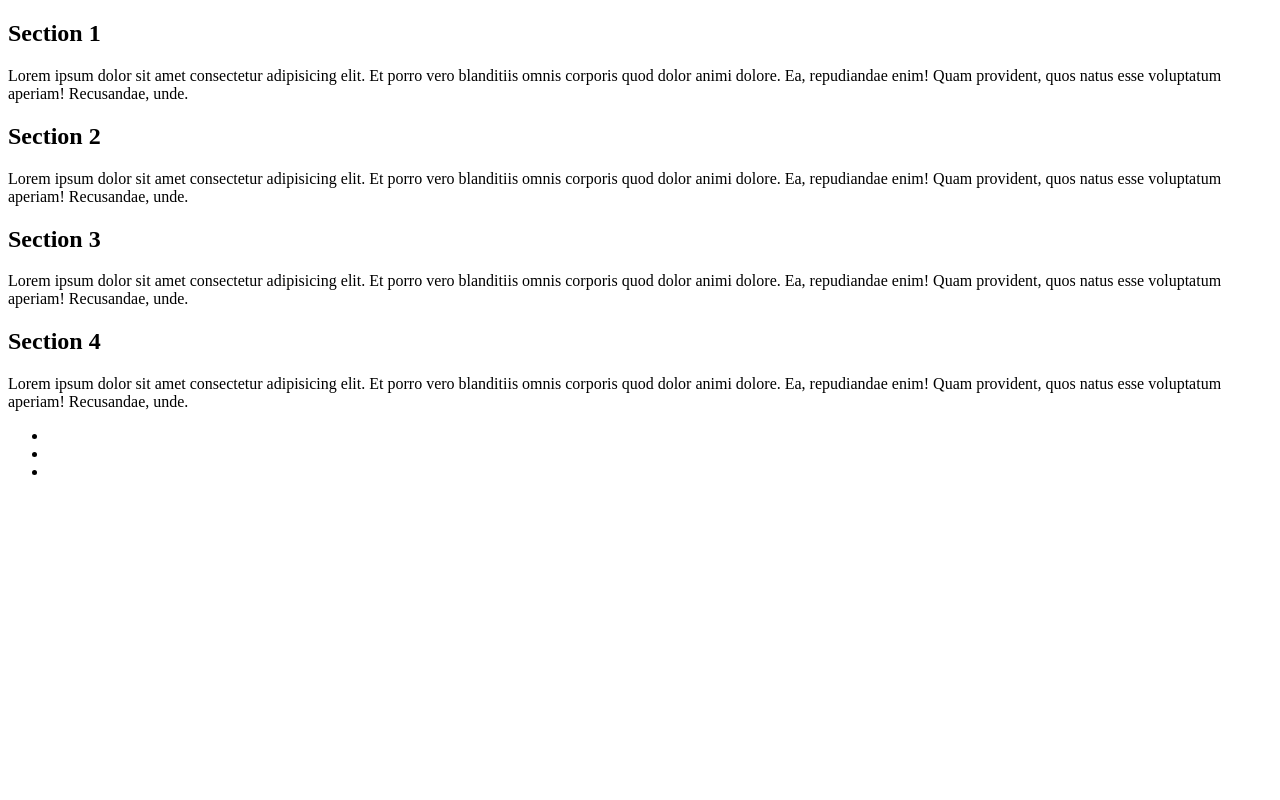
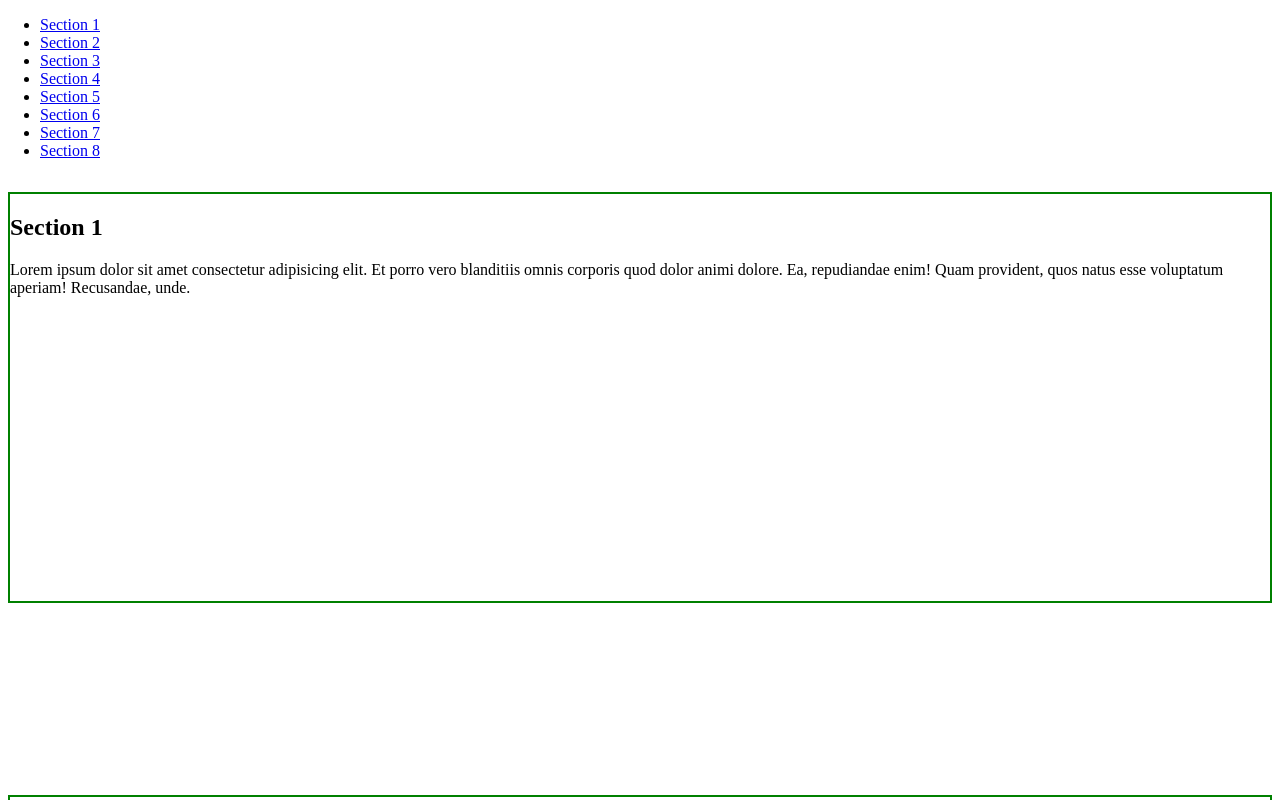
Before and after one commit to neternefer/LandingPageProject, a plain HTML site: page index.html in a window 1280 px wide. Shown: the top 800 px of the page. Drawn offline with Linux system fonts and the light colour scheme.

Commit message:
Add initial functionality

```diff
--- a/css/styles.css
+++ b/css/styles.css
@@ -1,3 +1,28 @@
+/* html {
+    scroll-behavior:smooth
+} */
+
+body {
+    font-size: 16px;
+}
+
 .black-cover {
     display: none;
 }
+
+.active {
+    color: red;
+}
+
+nav {
+    position: fixed;
+    top: 0;
+    left: 0;
+
+}
+
+.linked {
+    border: 2px solid green;
+    margin-top: 12rem;
+    padding-bottom: 18rem;
+}
--- a/index.html
+++ b/index.html
@@ -20,8 +20,8 @@
         <section class="black-cover">
             <div class="line-cover">L</div>
         </section>
-        <section id="section-1" data-nav="section2" class="linked">
-            <div class="container" data-nav="section1">
+        <section id="section-1" data-nav="Section 1" class="linked">
+            <div class="container">
                 <h2>Section 1</h2>
                 <p>Lorem ipsum dolor sit amet consectetur adipisicing elit.
                 Et porro vero blanditiis omnis corporis quod dolor animi dolore.
@@ -29,7 +29,7 @@
                 </p>
             </div>
         </section>
-        <section id="section-2" data-nav="section2" class="linked">
+        <section id="section-2" data-nav="Section 2" class="linked">
             <div class="container">
                 <h2>Section 2</h2>
                 <p>Lorem ipsum dolor sit amet consectetur adipisicing elit.
@@ -38,7 +38,7 @@
                 </p>
             </div>
         </section>
-        <section id="section-3" data-nav="section3" class="linked">
+        <section id="section-3" data-nav="Section 3" class="linked">
             <div class="container">
                 <h2>Section 3</h2>
                 <p>Lorem ipsum dolor sit amet consectetur adipisicing elit.
@@ -47,9 +47,45 @@
                 </p>
             </div>
         </section>
-        <section id="section-4" data-nav="section4" class="linked">
+        <section id="section-4" data-nav="Section 4" class="linked">
             <div class="container">
                 <h2>Section 4</h2>
+                <p>Lorem ipsum dolor sit amet consectetur adipisicing elit.
+                Et porro vero blanditiis omnis corporis quod dolor animi dolore.
+                Ea, repudiandae enim! Quam provident, quos natus esse voluptatum aperiam! Recusandae, unde.
+                </p>
+            </div>
+        </section>
+        <section id="section-5" data-nav="Section 5" class="linked">
+            <div class="container">
+                <h2>Section 5</h2>
+                <p>Lorem ipsum dolor sit amet consectetur adipisicing elit.
+                Et porro vero blanditiis omnis corporis quod dolor animi dolore.
+                Ea, repudiandae enim! Quam provident, quos natus esse voluptatum aperiam! Recusandae, unde.
+                </p>
+            </div>
+        </section>
+        <section id="section-6" data-nav="Section 6" class="linked">
+            <div class="container">
+                <h2>Section 6</h2>
+                <p>Lorem ipsum dolor sit amet consectetur adipisicing elit.
+                Et porro vero blanditiis omnis corporis quod dolor animi dolore.
+                Ea, repudiandae enim! Quam provident, quos natus esse voluptatum aperiam! Recusandae, unde.
+                </p>
+            </div>
+        </section>
+        <section id="section-7" data-nav="Section 7" class="linked">
+            <div class="container">
+                <h2>Section 7</h2>
+                <p>Lorem ipsum dolor sit amet consectetur adipisicing elit.
+                Et porro vero blanditiis omnis corporis quod dolor animi dolore.
+                Ea, repudiandae enim! Quam provident, quos natus esse voluptatum aperiam! Recusandae, unde.
+                </p>
+            </div>
+        </section>
+        <section id="section-8" data-nav="Section 8" class="linked">
+            <div class="container">
+                <h2>Section 8</h2>
                 <p>Lorem ipsum dolor sit amet consectetur adipisicing elit.
                 Et porro vero blanditiis omnis corporis quod dolor animi dolore.
                 Ea, repudiandae enim! Quam provident, quos natus esse voluptatum aperiam! Recusandae, unde.
--- a/js/app.js
+++ b/js/app.js
@@ -2,8 +2,11 @@
  * Define Global Variables
  *
 */
-const menuList = document.getElementById("dynamic-menu-list");
-const linkedSections = document.getElementsByClassName("linked");
+document.addEventListener("DOMContentLoaded", () => {
+    const menuList = document.getElementById("dynamic-menu-list");
+    const linkedSections = document.getElementsByClassName("linked");
+    const headerHeight = 160;
+
 
 
 /**
@@ -11,6 +14,52 @@ const linkedSections = document.getElementsByClassName("linked");
  * Start Helper Functions
  *
 */
+    const populateList = () => {
+        for(section of linkedSections) {
+            let listElement = `
+                <li><a href="#${section.id}" class="${section.id}">
+                    ${section.dataset.nav}
+                    </a>
+                </li>`;
+            menuList.insertAdjacentHTML("beforeend", listElement);
+            menuList.querySelector(`.${section.id}`).addEventListener("click", scrollTo);
+        }
+    }
+
+    const isInViewport = (section) => {
+        let sectionPosition = section.getBoundingClientRect();
+        if(sectionPosition.top <= headerHeight + 0.5 &&
+            sectionPosition.bottom >= headerHeight + 0.5) {
+            return true;
+        }
+        return false;
+    };
+
+    const setActive = () => {
+        for(section of linkedSections){
+            section.classList.toggle('active', isInViewport(section));
+            document.querySelector(`.${section.id}`).classList.toggle('active', isInViewport(section));
+        }
+    };
+
+    const scrollTo = (e) => {
+        console.log(e.target)
+        e.preventDefault();
+        document.querySelector(e.target.getAttribute('href')).scrollIntoView({
+            behavior: 'smooth'
+        });
+    }
+
+    populateList();
+    document.addEventListener("scroll", function(){
+        setActive();
+    });
+
+
+
+
+
+
 
 
 
@@ -40,3 +89,4 @@ const linkedSections = document.getElementsByClassName("linked");
 // Scroll to section on link click
 
 // Set sections as active
+})
```
